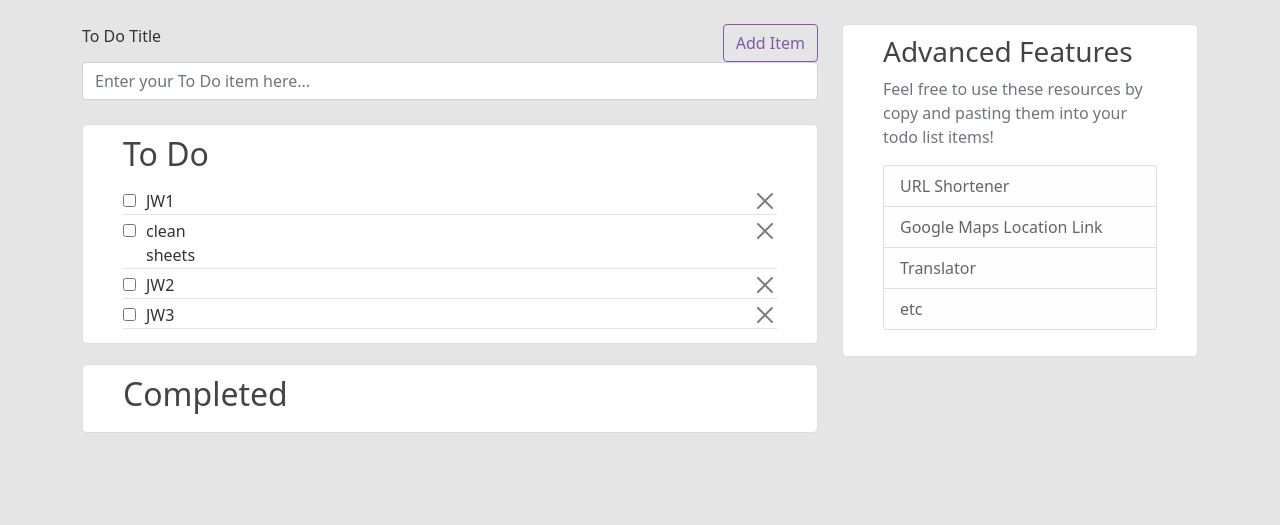
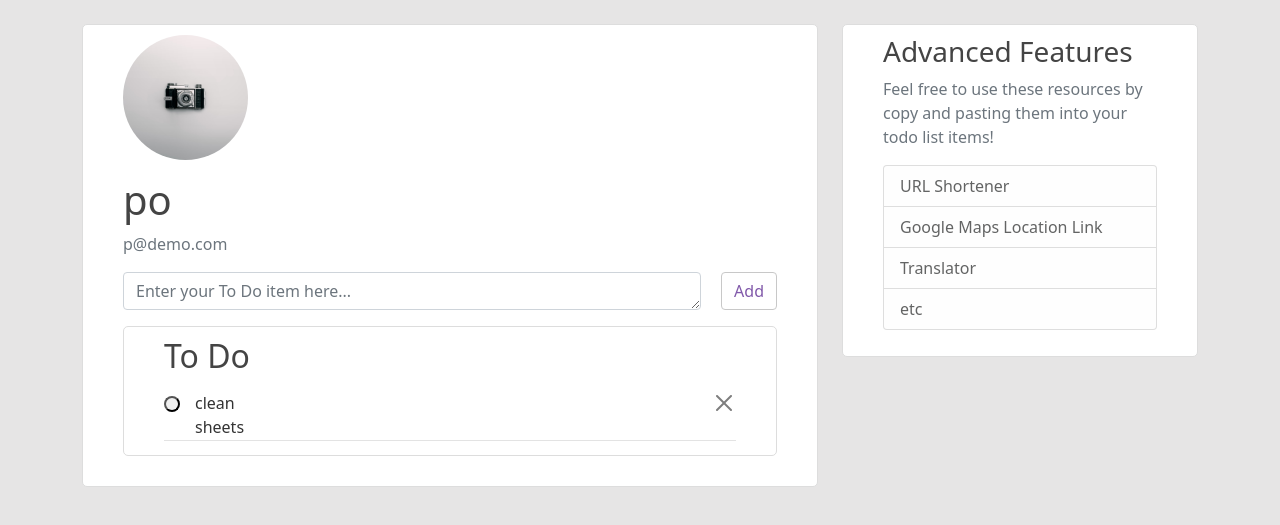
Before and after one commit to gitit4321/todo_app, a Flask app: page / in a window 1280 px wide. Shown: the part 56-581 px from the top of the page. Run offline with Flask 2, Linux system fonts and the light colour scheme; a user stored in the database is signed in; data comes from the database, SQL or seed files in the repository; both versions use the stored data as it was after the commit; some libraries are stand-ins or nearby versions.

Commit message:
fixed form formatting error

```diff
--- a/todo_app/routes.py
+++ b/todo_app/routes.py
@@ -7,19 +7,16 @@ from todo_app.forms import RegistrationForm, LoginForm, UpdateAccountForm, PostF
 from todo_app.models import User, Post
 from flask_login import login_user, current_user, logout_user, login_required
 
-completeds = [
-    {
-        'content': 'Buy Beer',
-        'date_posted': 'July 21, 2021'
-    }
-]
-
 
 @app.route("/")
 @app.route("/home")
 def home():
-    posts = Post.query.all()
-    return render_template('home.html', posts=posts)
+    if current_user.is_authenticated:
+        user_id = current_user.id
+        image_file = url_for('static', filename='profile_pics/' + current_user.image_file)
+        posts = Post.query.filter_by(user_id=user_id).all()
+        return render_template('home.html', posts=posts, image_file=image_file)
+    return render_template('home.html')
 
 
 @app.route("/about")
@@ -110,6 +107,7 @@ def new_post():
 
 
 @app.route("/post", methods=['POST'])
+@login_required
 def post():
     title = request.form.get("title")
     post = Post(title=title, complete=False, user_id=current_user.id)
@@ -120,15 +118,20 @@ def post():
 
 
 @app.route("/complete/<string:post_id>")
+@login_required
 def complete(post_id):
     post = Post.query.filter_by(id=post_id).first()
     post.complete = not post.complete
     db.session.commit()
-    flash('Great work! You completed one of the items on your To Do list!', 'success')
+    if post.complete == True:
+        flash('Great work! You completed one of the items on your To Do list!', 'success')
+    else:
+        flash('We all get a bit ahead of ourselves sometimes...', 'light')
     return redirect(url_for('home'))
 
 
 @app.route("/delete/<string:post_id>")
+@login_required
 def delete(post_id):
     post = Post.query.filter_by(id=post_id).first()
     db.session.delete(post)
--- a/todo_app/static/main.css
+++ b/todo_app/static/main.css
@@ -86,7 +86,8 @@ a.article-title:hover {
 
 .btn-outline-info {
   color: #8159aa;
-  border-color: #8159aa;
+  background-color: #fff;
+  border-color: #c8c8c8;
 }
 
 .btn-outline-info:hover {
@@ -99,13 +100,18 @@ a.article-title:hover {
   transition-delay: 0s, 0s, 0s, 0s;
 }
 
-.todo-form-title-btn-container {
-  display: flex;
-  justify-content: space-between;
+.add-btn {
+  margin-left: 20px;
 }
 
-.checkbox-containers {
-  padding-right: 10px;
+.add-todo-text-field {
+  width: 100%;
+}
+
+.complete-btn {
+  margin: 0 15px 5px 0;
+  height: 16px;
+  border-radius: 30px;
 }
 
 .post-text-del-container {
@@ -117,3 +123,17 @@ a.article-title:hover {
 .input-group {
   justify-content: flex-end;
 }
+
+.line {
+  text-decoration: line-through;
+}
+
+.todo-text-and-btn {
+  display: flex;
+  justify-content: space-between;
+  margin-bottom: 1rem;
+}
+
+#title {
+  width: 100%;
+}
--- a/todo_app/templates/home.html
+++ b/todo_app/templates/home.html
@@ -1,15 +1,23 @@
 {% extends 'layout.html' %}
 {% block content %}
+<div class="content-section">
     {% if current_user.is_authenticated %}
-    <form action="/post" method="post">
-        <div class="form-group">
-            <div class="todo-form-title-btn-container">
-                <label for="title">To Do Title</label>
-                <div class="form-group" id='add-item-btn'>
-                    <button type="submit" class="btn btn-outline-info">Add Item</button>
+        <div class="media">
+            <img class="rounded-circle account-img" src="{{ image_file }}">
+            <div class="media-body">
+                <h2 class="account-heading">{{ current_user.username  }}</h2>
+                <p class="text-secondary">{{ current_user.email }}</p>
             </div>
         </div>
-            <input type="text" class="form-control" id="title" name="title" placeholder="Enter your To Do item here..."><br>
+        <form action="/post" method="post">
+            <div class="todo-text-and-btn">
+                <div class="add-todo-text-field">
+                    <textarea type="text" rows="1" cols="10" class="form-control" id="title" name="title" placeholder="Enter your To Do item here..."></textarea>
+                </div>
+                <div>
+                    <button type="submit" class="btn btn-outline-info add-btn">Add</button>
+                </div>
+                <br>
             </div>
         </form>
         <article class="media content-section">
@@ -18,10 +26,11 @@
                     <h2 class="article-title">To Do</h2>
                 </div>
                 {% for post in posts %}
+                    {% if post.complete is false %}
                         <div class="article-metadata d-flex" id="todo-container">
-                <div class="checkbox-containers">
-                    <input type="checkbox" aria-label="Checkbox for following text input">
-                </div>
+                            <a href="/complete/{{ post.id }}">
+                                <button class="complete-btn"></button>
+                            </a>
                             <div class="post-text-del-container">
                                 <div class="post-text-container">
                                     <span class="mr-2 article-content">{{ post.title }}</span>
@@ -31,24 +40,36 @@
                                 </div>
                             </div>
                         </div>
+                    {% endif %}
                 {% endfor %}
             </div>
         </article>
+        {% for post in posts %}
+            {% if post.complete is true %}
                 <article class="media content-section">
                     <div class="media-body">
                         <h2 class="article-title">Completed</h2>
-            {% for completed in completeds %}
-                <div class="article-metadata d-flex justify-content-between">
-                    <span class="mr-2 article-content">{{ completed.content }}</span>
-                    <button type="button" class="btn-close" aria-label="Close"></button>
+                        <div class="article-metadata d-flex" id="todo-container">
+                            <a href="/complete/{{ post.id }}">
+                                <button class="complete-btn"></button>
+                            </a>
+                            <div class="post-text-del-container">
+                                <div class="post-text-container">
+                                    <span class="mr-2 article-content line">{{ post.title }}</span>
                                 </div>
-            {% endfor %}
+                                <div class="input-group delete-btn-container">
+                                    <a href="/delete/{{ post.id }}" class="btn-close"></a>
+                                </div>
+                            </div>
+                        </div>
                     </div>
                 </article>
+            {% endif %}
+        {% endfor %}
     {% else %}
         <div>
             <h3>Please Login/Register to access your very own To Do list!</h3>
         </div>
     {% endif %}
-
+</div>
 {% endblock content %}
```
Also changed, not shown: todo_app/templates/image_and_add_item_fix.html (added, +18 -0 lines), todo_app/site.db. Lines whose indentation alone changed are shown as unchanged.
